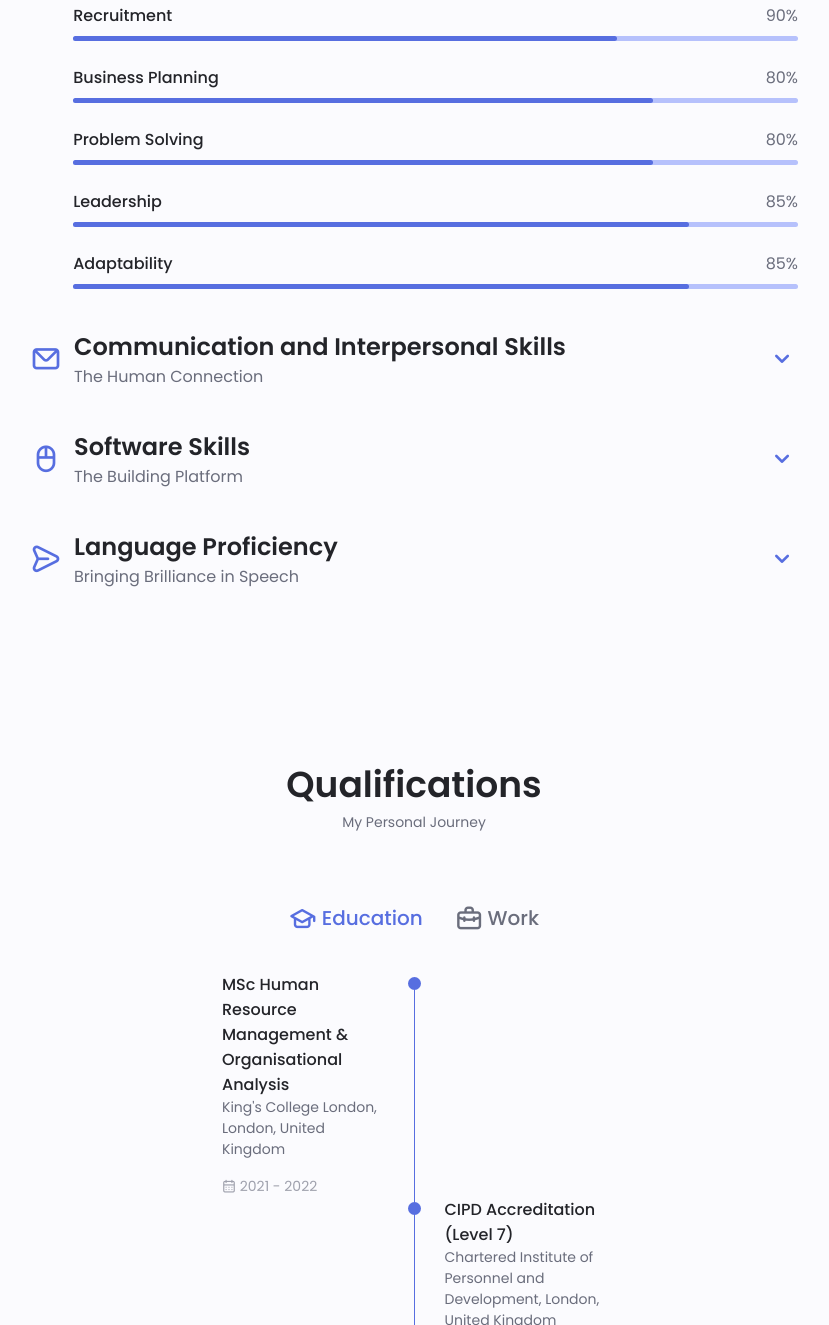
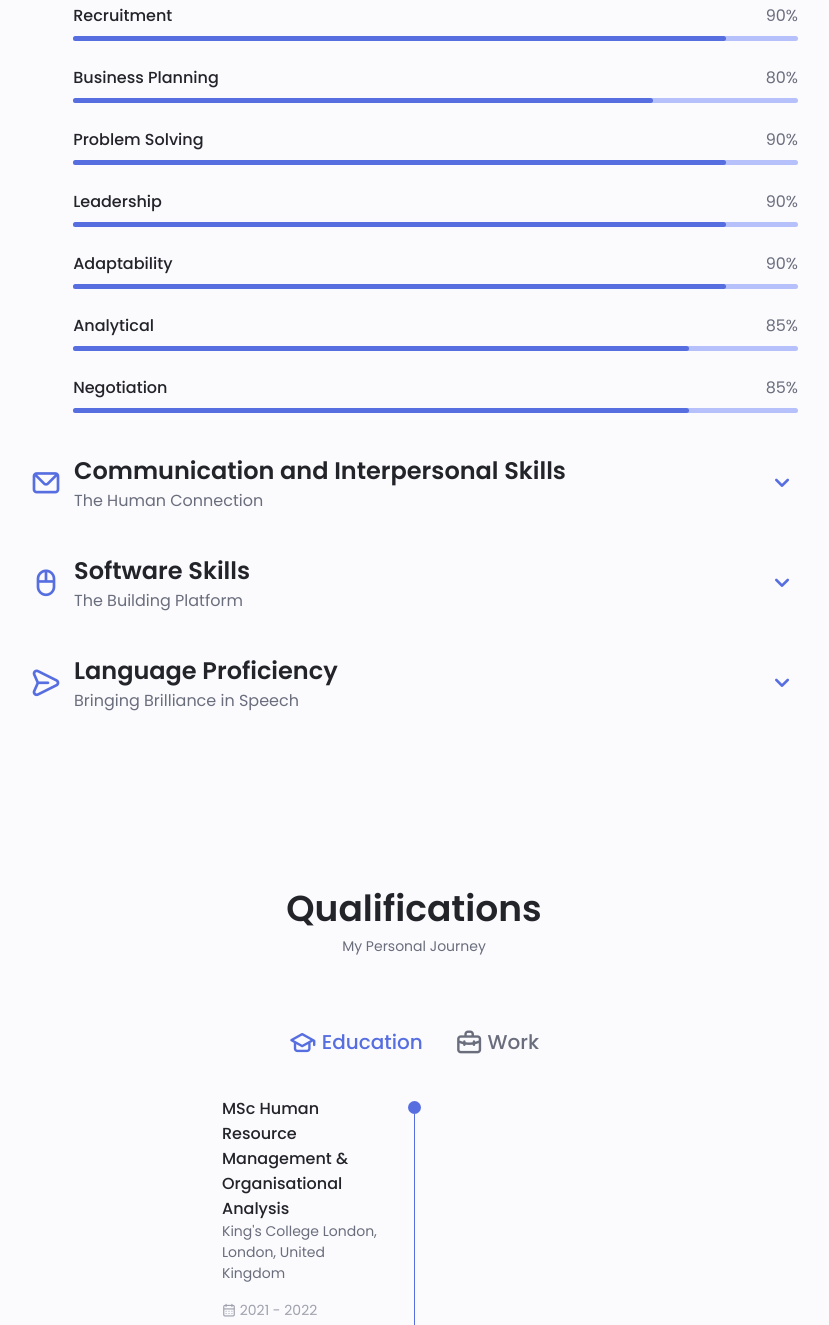
Before and after one commit to vidhichickar/Vidhi-Portfolio, a plain HTML site: page index.html in a window 1280 px wide. Shown: the part 1963-3288 px from the top of the page, without its empty margins (226-1055 px from the left). Drawn offline with nearby package versions, Linux system fonts and the light colour scheme.

Commit message:
Added New CV and changes

```diff
--- a/assets/css/styles.css
+++ b/assets/css/styles.css
@@ -484,23 +484,31 @@ img{
 }
 
 .skills__recruitment{
-    width: 75%;
+    width: 90%;
 }
 
 .skills__business_planning{
     width: 80%;
 }
 
+.skills__analytical{
+    width: 85%;
+}
+
+.skills__negotiation{
+    width: 85%;
+}
+
 .skills__problem_solving{
-    width: 80%;
+    width: 90%;
 }
 
 .skills__leadership{
-    width: 85%;
+    width: 90%;
 }
 
 .skills__adaptability{
-    width: 85%;
+    width: 90%;
 }
 
 .skills__written{
@@ -515,12 +523,20 @@ img{
     width: 90%;
 }
 
+.skills__teamwork{
+    width: 100%;
+}
+
 .skills__ms_word{
     width: 90%;
 }
 
 .skills__ms_powerpoint{
     width: 90%;
+}
+
+.skills__fe{
+    width: 95%;
 }
 
 .skills__workday{
@@ -535,8 +551,12 @@ img{
     width: 90%;
 }
 
+.skills__linkedin_re{
+    width: 85%;
+}
+
 .skills__ms_excel{
-    width: 85%;
+    width: 90%;
 }
 
 .skills__english{
--- a/index.html
+++ b/index.html
@@ -137,11 +137,11 @@
 
                     <div class="about__data">
                         <p class="about__description">
-                            An MSc in Human Resource Management and Organisational Analysis graduate from King's College London in 2022. In addition to my commitment and diligent nature, I am confident that my skills, resourcefulness, and sheer will to succeed, combined with my proficiency in Human Resources Management and previous experience in 'customer-facing' industries, will enable me to become an invaluable asset to the Human Resources department.
+                            An MSc in Human Resource Management and Organisational Analysis graduate from King's College London in 2022, I am proactive and results-driven, with hands-on experience as a Recruitment Coordinator, HR Administrator, and HR Intern. In addition to my commitment and diligent nature, I am confident that my skills, resourcefulness, and sheer will to succeed, combined with my proficiency in Human Resources Management and previous experience in 'customer-facing' industries, will enable me to become an invaluable asset to the Human Resources department.
                         </p>
                         <div class="about__info">
                             <div>
-                                <span class="about__info-title">2</span>
+                                <span class="about__info-title">2.5</span>
                                 <span class="about__info-name">Years <br> Experience</span>
                             </div>
                             <div>
@@ -207,7 +207,7 @@
                                 <div class="skills__data">
                                     <div class="skills__titles">
                                         <h3 class="skills__name">Problem Solving</h3>
-                                        <span class="skills__number">80%</span>
+                                        <span class="skills__number">90%</span>
                                     </div>
                                     <div class="skills__bar">
                                         <span class="skills__percentage skills__problem_solving">
@@ -219,7 +219,7 @@
                                 <div class="skills__data">
                                     <div class="skills__titles">
                                         <h3 class="skills__name">Leadership</h3>
-                                        <span class="skills__number">85%</span>
+                                        <span class="skills__number">90%</span>
                                     </div>
                                     <div class="skills__bar">
                                         <span class="skills__percentage skills__leadership">
@@ -231,10 +231,34 @@
                                 <div class="skills__data">
                                     <div class="skills__titles">
                                         <h3 class="skills__name">Adaptability</h3>
+                                        <span class="skills__number">90%</span>
+                                    </div>
+                                    <div class="skills__bar">
+                                        <span class="skills__percentage skills__adaptability">
+
+                                        </span>
+                                    </div>
+                                </div>
+
+                                <div class="skills__data">
+                                    <div class="skills__titles">
+                                        <h3 class="skills__name">Analytical</h3>
                                         <span class="skills__number">85%</span>
                                     </div>
                                     <div class="skills__bar">
-                                        <span class="skills__percentage skills__adaptability">
+                                        <span class="skills__percentage skills__analytical">
+
+                                        </span>
+                                    </div>
+                                </div>
+
+                                <div class="skills__data">
+                                    <div class="skills__titles">
+                                        <h3 class="skills__name">Negotiation</h3>
+                                        <span class="skills__number">85%</span>
+                                    </div>
+                                    <div class="skills__bar">
+                                        <span class="skills__percentage skills__negotiation">
 
                                         </span>
                                     </div>
@@ -292,6 +316,20 @@
                                     </div>
                                 </div>
                             </div>
+
+                            <div class="skills__list grid">
+                                <div class="skills__data">
+                                    <div class="skills__titles">
+                                        <h3 class="skills__name">Team Work</h3>
+                                        <span class="skills__number">100%</span>
+                                    </div>
+                                    <div class="skills__bar">
+                                        <span class="skills__percentage skills__teamwork">
+
+                                        </span>
+                                    </div>
+                                </div>
+                            </div>
                         </div>
 
                         <div class="skills__content skills__close">
@@ -331,7 +369,7 @@
                                 <div class="skills__data">
                                     <div class="skills__titles">
                                         <h3 class="skills__name">MS Excel</h3>
-                                        <span class="skills__number">85%</span>
+                                        <span class="skills__number">90%</span>
                                     </div>
                                     <div class="skills__bar">
                                         <span class="skills__percentage skills__ms_excel">
@@ -371,6 +409,30 @@
                                     </div>
                                     <div class="skills__bar">
                                         <span class="skills__percentage skills__linkedin">
+
+                                        </span>
+                                    </div>
+                                </div>
+
+                                <div class="skills__data">
+                                    <div class="skills__titles">
+                                        <h3 class="skills__name">LinkedIn Recruitment</h3>
+                                        <span class="skills__number">85%</span>
+                                    </div>
+                                    <div class="skills__bar">
+                                        <span class="skills__percentage skills__linkedin_re">
+
+                                        </span>
+                                    </div>
+                                </div>
+
+                                <div class="skills__data">
+                                    <div class="skills__titles">
+                                        <h3 class="skills__name">FE Jobs</h3>
+                                        <span class="skills__number">95%</span>
+                                    </div>
+                                    <div class="skills__bar">
+                                        <span class="skills__percentage skills__fe">
 
                                         </span>
                                     </div>
@@ -530,7 +592,7 @@
                                     <span class="qualification__subtitle">London, United Kingdom</span>
                                     <div class="qualification__calendar">
                                         <i class="uil uil-calendar-alt"></i>
-                                        2023 - Present
+                                        2023
                                     </div>
                                 </div>
 
```
Also changed, not shown: 2 other files.
